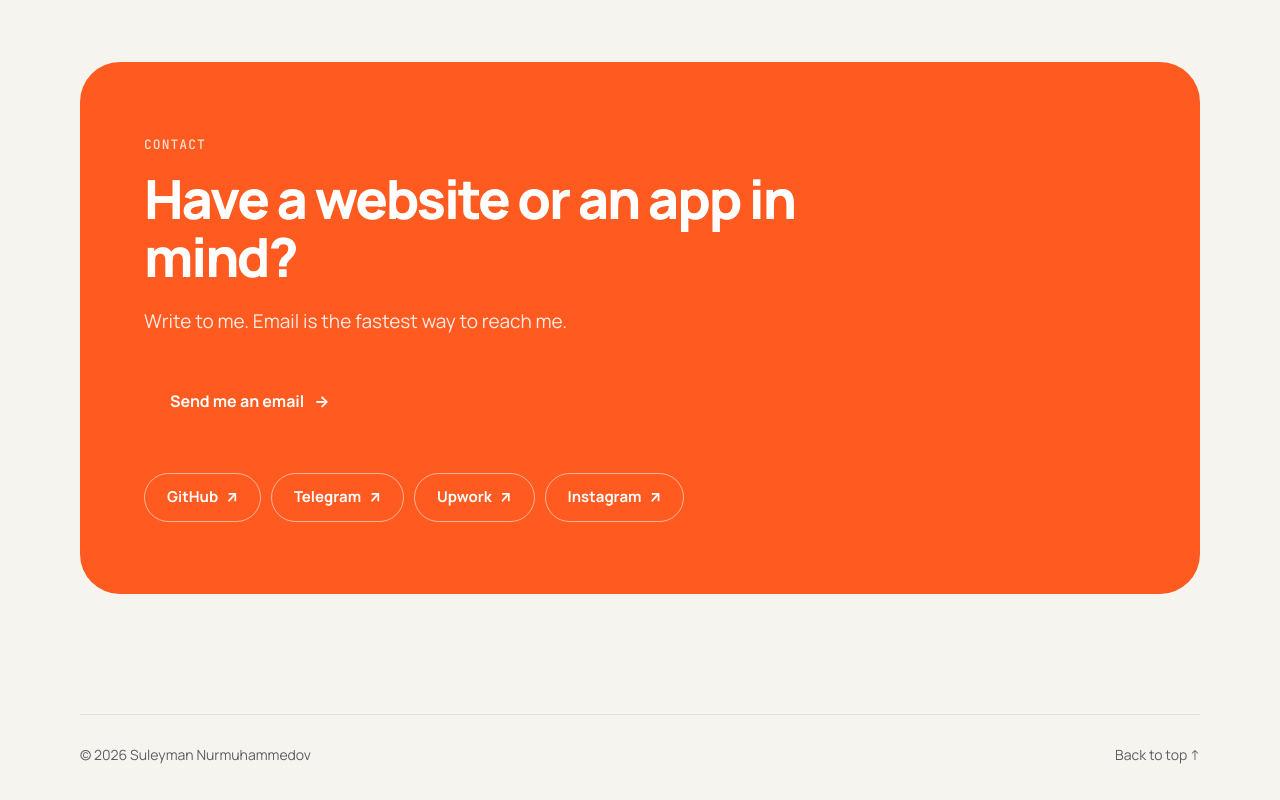
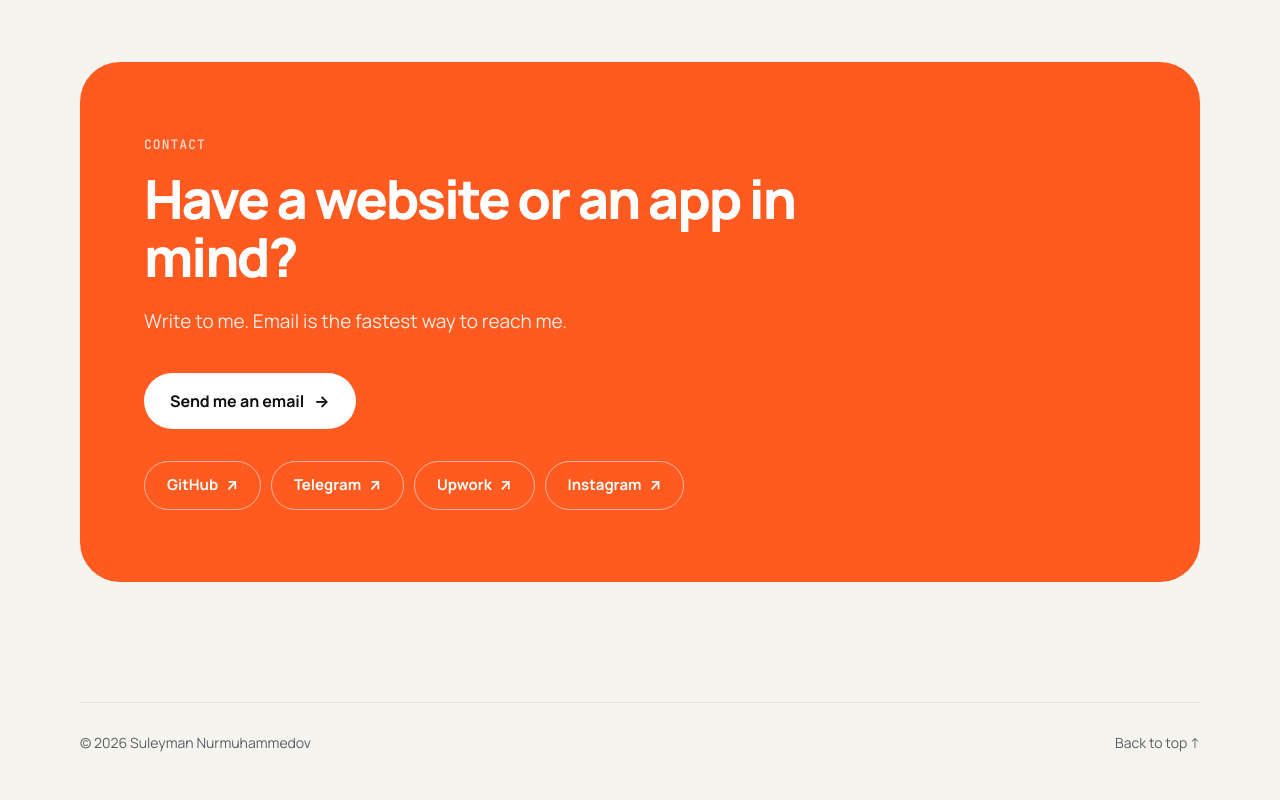
Before and after one commit to suleymandeveloper08/Portfolio, a plain HTML site: page index.html in a window 1280 px wide. Shown: the part 4537-5337 px from the top of the page. Drawn offline with Linux system fonts and the light colour scheme.

Commit message:
Add styles for light button and social CTA

```diff
--- a/style.css
+++ b/style.css
@@ -1086,6 +1086,20 @@ ul {
     transform: translate(2px, -2px);
 }
 
+.btn-light {
+    background: #fff;
+    color: var(--ink);
+}
+
+.btn-light:hover {
+    background: var(--dark);
+    color: #fff;
+}
+
+.cta-block .social {
+    margin-top: 32px;
+}
+
 /* Footer */
 
 .footer {
```
